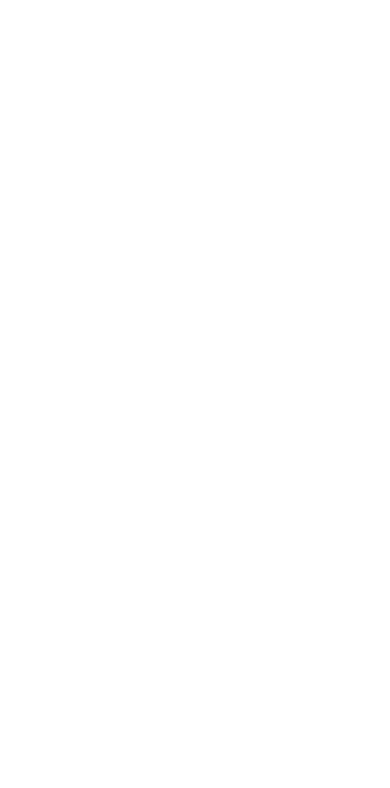
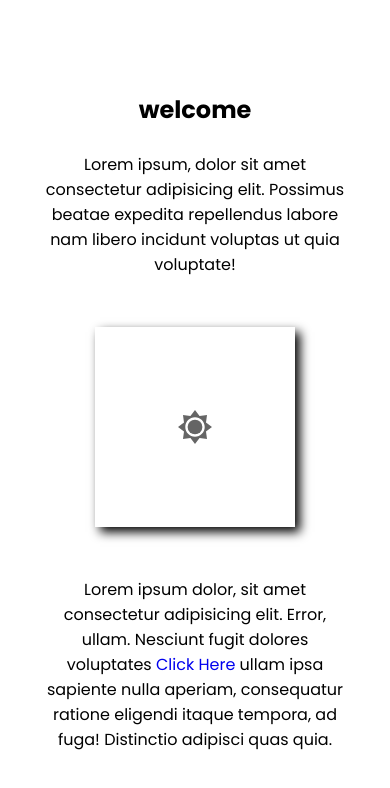
Before and after one commit to imashiksarkar/css-only-tooltip, a website: page index.html in a window 390 px wide. Drawn offline with Linux system fonts and the light colour scheme.

Commit message:
shipment ready

```diff
--- a/index.html
+++ b/index.html
@@ -6,9 +6,45 @@
     <meta name="viewport" content="width=device-width, initial-scale=1.0" />
     <title>Raw-HTML</title>
     <link rel="stylesheet" href="src/css/style.css" />
+    <script defer src="src/js/script.js"></script>
   </head>
   <body>
-    <!-- <div class="box bottom" data-tooltip="Hi! I'm Tooltip. How are you?"></div> -->
-    <!-- <h1 class="h1  bottom" data-tooltip="Hi! I'm Tooltip.">hi how are you</h1> -->
+    <section class="full-wrapper">
+      <h1 class="welcome" data-tooltip="Top Center">welcome</h1>
+      <br />
+      <p class="para bottom right" data-tooltip="Bottom Right">
+        Lorem ipsum, dolor sit amet consectetur adipisicing elit. Possimus
+        beatae expedita repellendus labore nam libero incidunt voluptas ut quia
+        voluptate!
+      </p>
+      <br />
+      <br />
+      <div class="toggle-box">
+        <button
+          class="icon-button right"
+          data-tooltip="
+      Dark/Light Toggle Button"
+        >
+          <svg class="icon-sun-moon" viewBox="0 0 30 30">
+            <circle class="circle" cx="15" cy="15" r="6.5" />
+            <path
+              class="star"
+              fill-rule="evenodd"
+              clip-rule="evenodd"
+              d="M19.0182 5.29926L15 0L10.9818 5.29926L4.3934 4.3934L5.29926 10.9818L0 15L5.29926 19.0182L4.3934 25.6066L10.9818 24.7007L15 30L19.0182 24.7007L25.6066 25.6066L24.7007 19.0182L30 15L24.7007 10.9818L25.6066 4.3934L19.0182 5.29926ZM15 23.5714C19.7339 23.5714 23.5714 19.7339 23.5714 15C23.5714 10.2661 19.7339 6.42857 15 6.42857C10.2661 6.42857 6.42858 10.2661 6.42858 15C6.42858 19.7339 10.2661 23.5714 15 23.5714Z"
+            />
+          </svg>
+        </button>
+      </div>
+      <br />
+      <br />
+      <p class="para">
+        Lorem ipsum dolor, sit amet consectetur adipisicing elit. Error, ullam.
+        Nesciunt fugit dolores voluptates
+        <a href="#" class="left" data-tooltip="Top Left"> Click Here </a>
+        ullam ipsa sapiente nulla aperiam, consequatur ratione eligendi itaque
+        tempora, ad fuga! Distinctio adipisci quas quia.
+      </p>
+    </section>
   </body>
 </html>
--- /dev/null
+++ b/src/js/script.js
@@ -0,0 +1,11 @@
+function main() {
+  document.querySelector(".icon-button").onclick = Utilities.handleDarkClick;
+}
+
+class Utilities {
+  static handleDarkClick() {
+    document.querySelector(".toggle-box").classList.toggle("dark");
+  }
+}
+
+window.onload = main;
--- /dev/null
+++ b/src/sass/components/_google-toggle.scss
@@ -0,0 +1,63 @@
+:root {
+  --icon-color: hsl(0, 0%, 0%);
+  --focus-color: hsla(0, 0%, 0%, 0.2);
+  --default-opacity: 0.6;
+}
+.dark {
+  --icon-color: hsl(0, 0%, 100%);
+  --focus-color: hsla(0, 0%, 100%, 0.2);
+}
+.icon-button {
+  width: 3.125rem;
+  height: 3.125rem;
+  cursor: pointer;
+  border: none;
+  background: none;
+  padding: 0.5rem;
+  border-radius: 50%;
+  transition: background-color 0.3s ease;
+  .icon-sun-moon {
+    opacity: var(--default-opacity);
+    fill: none;
+    .star {
+      fill: var(--icon-color);
+      transform-box: fill-box;
+      transform-origin: center;
+      transition: transform 0.6s ease-in-out;
+    }
+    .circle {
+      fill: var(--icon-color);
+      transition: transform 0.6s ease-in;
+    }
+  }
+  &:hover,
+  &:focus {
+    background-color: var(--focus-color);
+    .icon-sun-moon {
+      opacity: 1;
+    }
+  }
+}
+.dark {
+  background-color: hsl(0, 0%, 20%);
+  .icon-button {
+    .icon-sun-moon {
+      opacity: var(--default-opacity);
+      .star {
+        fill: var(--icon-color);
+        transform: rotate(360deg);
+      }
+      .circle {
+        fill: var(--icon-color);
+        transform: translateX(-4px);
+      }
+    }
+    &:hover,
+    &:focus {
+      background-color: var(--focus-color);
+      .icon-sun-moon {
+        opacity: 1;
+      }
+    }
+  }
+}
--- a/src/sass/style.scss
+++ b/src/sass/style.scss
@@ -1,3 +1,25 @@
 @use "base";
 @use "./abstracts/functions" as *;
 @use "./components/tooltip";
+@use "./components/google-toggle";
+body{
+    display: flex;
+    justify-content: center;
+}
+.full-wrapper {
+  height: 100vh;
+  width: 80%;
+  display: flex;
+  flex-direction: column;
+  align-items: center;
+  justify-content: center;
+  text-align: center;
+}
+.toggle-box {
+  width: 200px;
+  height: 200px;
+  box-shadow: 5px 5px 10px black;
+  display: flex;
+  align-items: center;
+  justify-content: center;
+}
```
Also changed, not shown: src/css/style.css.
